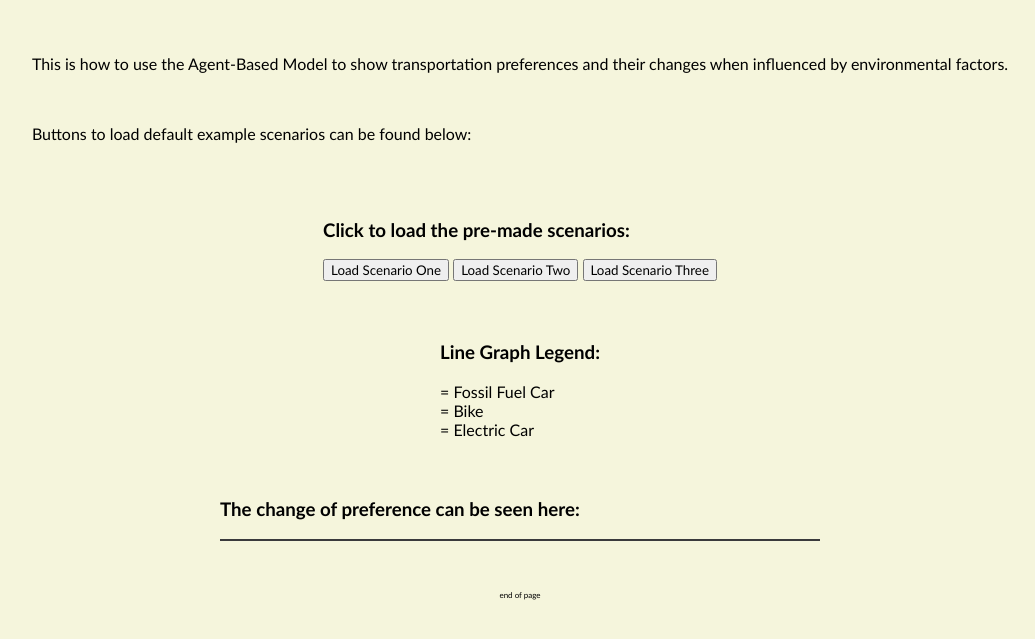
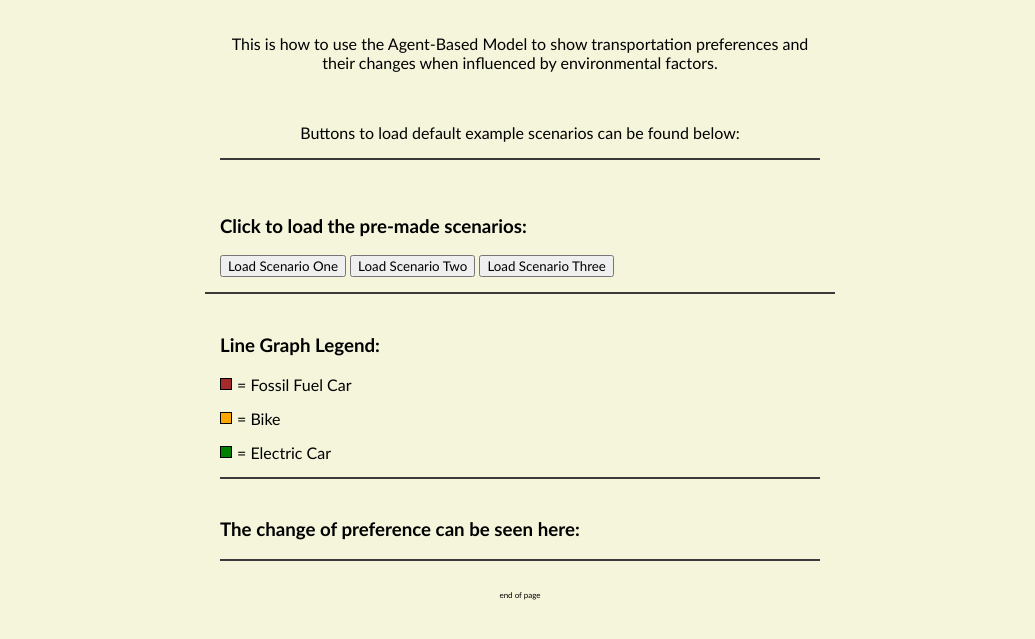
Before and after one commit to LucasMorris/agentModel, a plain HTML site: page index.html in a window 1280 px wide. Shown: the part 95-734 px from the top of the page, without its empty margins (120-1155 px from the left). Drawn offline with Linux system fonts and the light colour scheme; a script that the page names is missing.

Commit message:
added styling for graph legend, updated styles for tutorial and scenario section

```diff
--- a/styles.css
+++ b/styles.css
@@ -45,6 +45,49 @@ td {
     text-align: right;
 } */
 
+#tutorial {
+    text-align: center;
+    width: 600px;
+    border-bottom: solid 2px #3a3a3c;
+}
+
+#scenarios {
+    width: 600px;
+    flex-direction: column;
+    border-bottom: solid 2px #3a3a3c;
+    padding: 15px;
+}
+
+#legend {
+    width: 600px;
+    border-bottom: solid 2px #3a3a3c;
+}
+
+.row {
+    display : flex;
+    align-items : center;
+    margin-top: 15px;
+    margin-bottom: 15px;
+}
+.box {
+  height: 10px;
+  width: 10px;
+  border: 1px solid black;
+  margin-right : 5px;
+}
+
+.brown {
+  background-color: brown;
+}
+
+.orange {
+  background-color: orange;
+}
+
+.green {
+  background-color: green;
+}
+
 #graph-container {
     width: 600px;
     border-bottom: solid 2px #3a3a3c;
```
